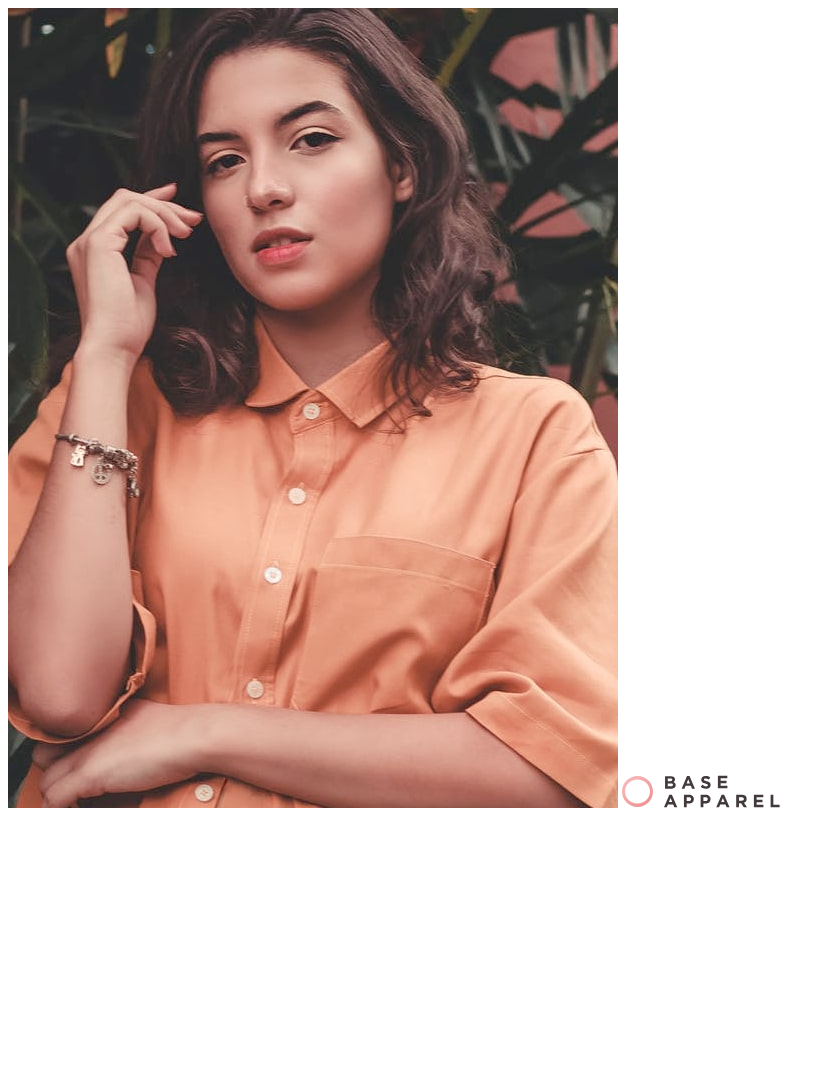
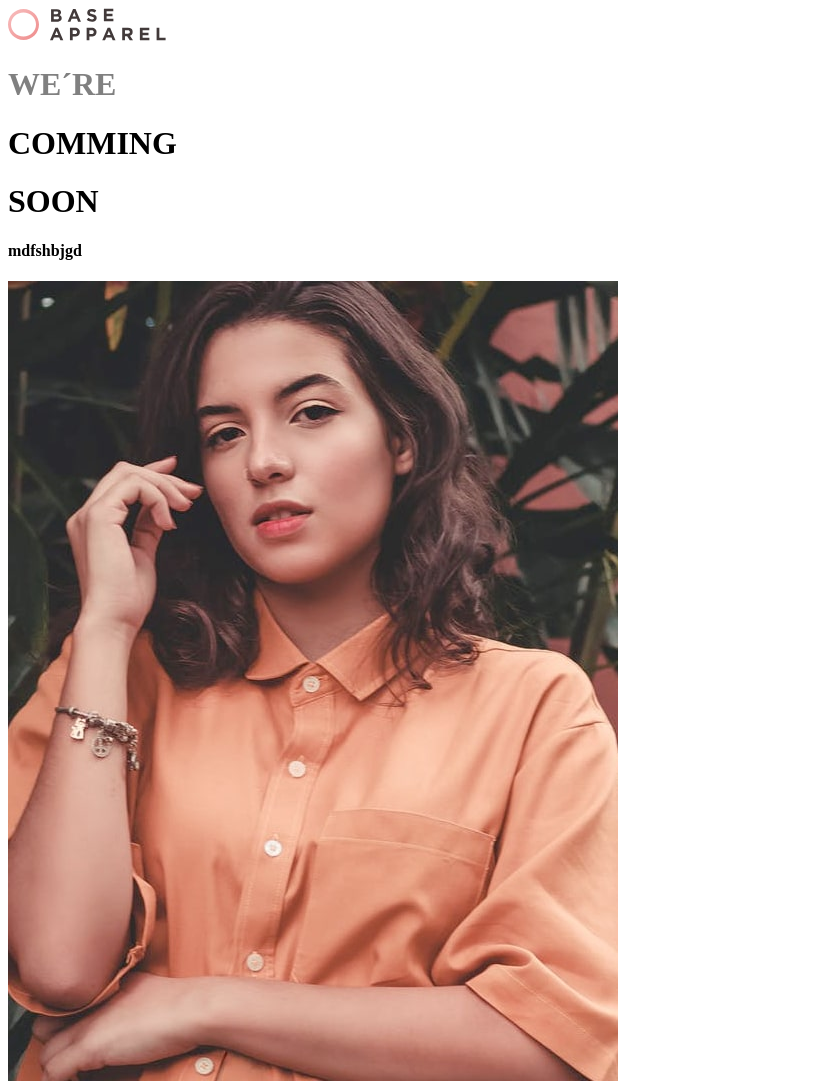
Before and after one commit to RodrigoM2020/coming-soon, a plain HTML site: page index.html in a window 1280 px wide. Shown: the whole page, without its empty margins (0-829 px from the left). Before the commit the page ends 820 px from the top, so only its background shows below. Drawn offline with Linux system fonts and the light colour scheme.

Commit message:
tercera parte

```diff
--- a/css/style.css
+++ b/css/style.css
@@ -1,4 +1,17 @@
-.todo img{
-size: 10px;
+:root {
+    --DesaturatedRed: hsl(0, 36%, 70%);
+    --SoftRed: hsl(0, 93%, 68%);
+    --DarkGrayishRed: hsl(0, 6%, 24%);
+}
+:body{
+    font-size: 16px;
+    font-family: 'Josefin Sans', sans-serif;
 
 }
+.color_plomo{
+    color: gray;
+}
+.imagen img{
+    height: 500px;
+ vertical-align: top;
+}
--- a/index.html
+++ b/index.html
@@ -4,16 +4,19 @@
     <meta charset="UTF-8">
     <meta name="viewport" content="width=device-width, initial-scale=1.0">
     <title>Document</title>
+    <link href="https://fonts.googleapis.com/css2?family=Josefin+Sans:wght@300;400;600&display=swap" rel="stylesheet">
+    <link rel="stylesheet" href="css/style.css">
 </head>
 <body>
    <div class="principal">
-       <div class="todo">
-<img src="img/hero-desktop.jpg" alt="">
+      <img src="img/logo.svg" alt="">
+      <h1 class="color_plomo">WE´RE</h1>
+      <h1>COMMING</h1>
+      <H1>SOON</H1>
+      <H4>mdfshbjgd</H4>
 
+    <img src="img/hero-desktop.jpg" alt="">
 
-
-<img src="img/logo.svg" alt="">
-</div>
    </div>
 </body>
 </html>
```
